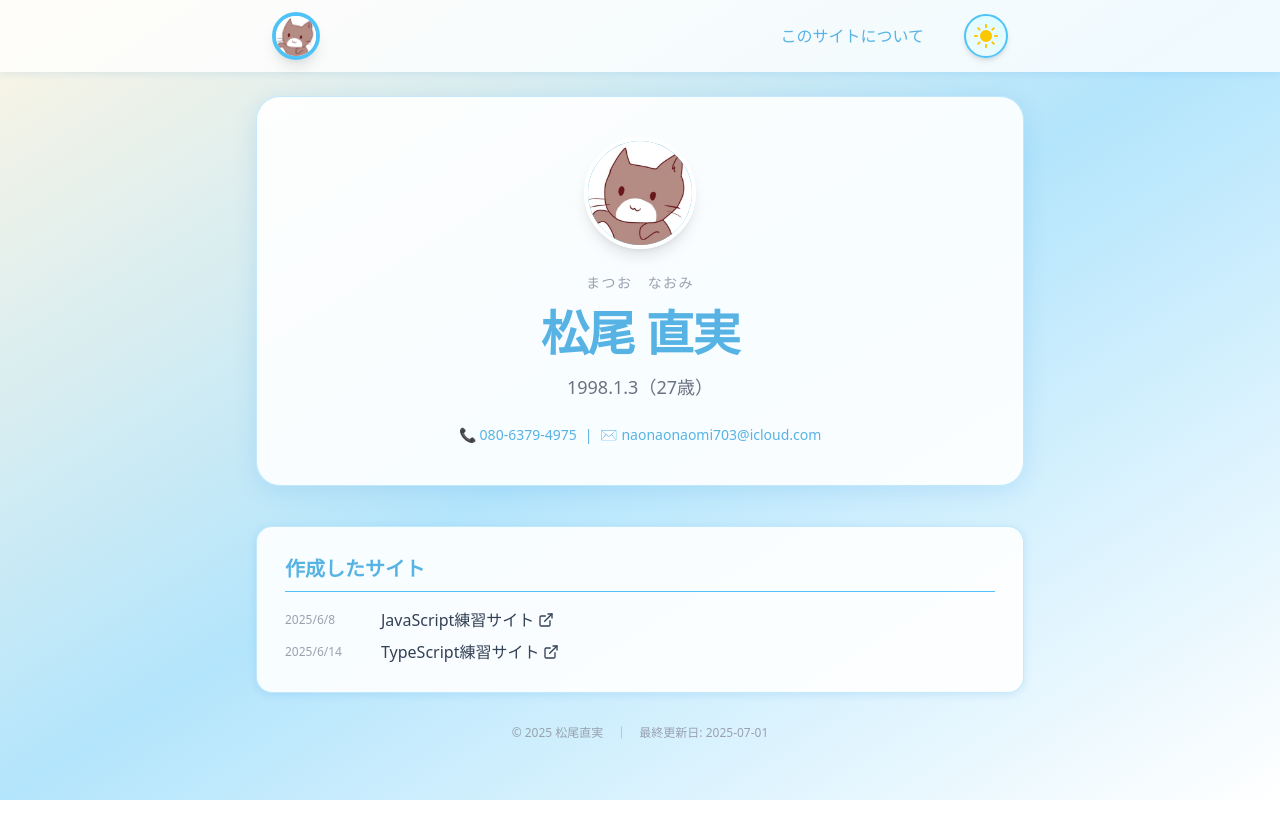
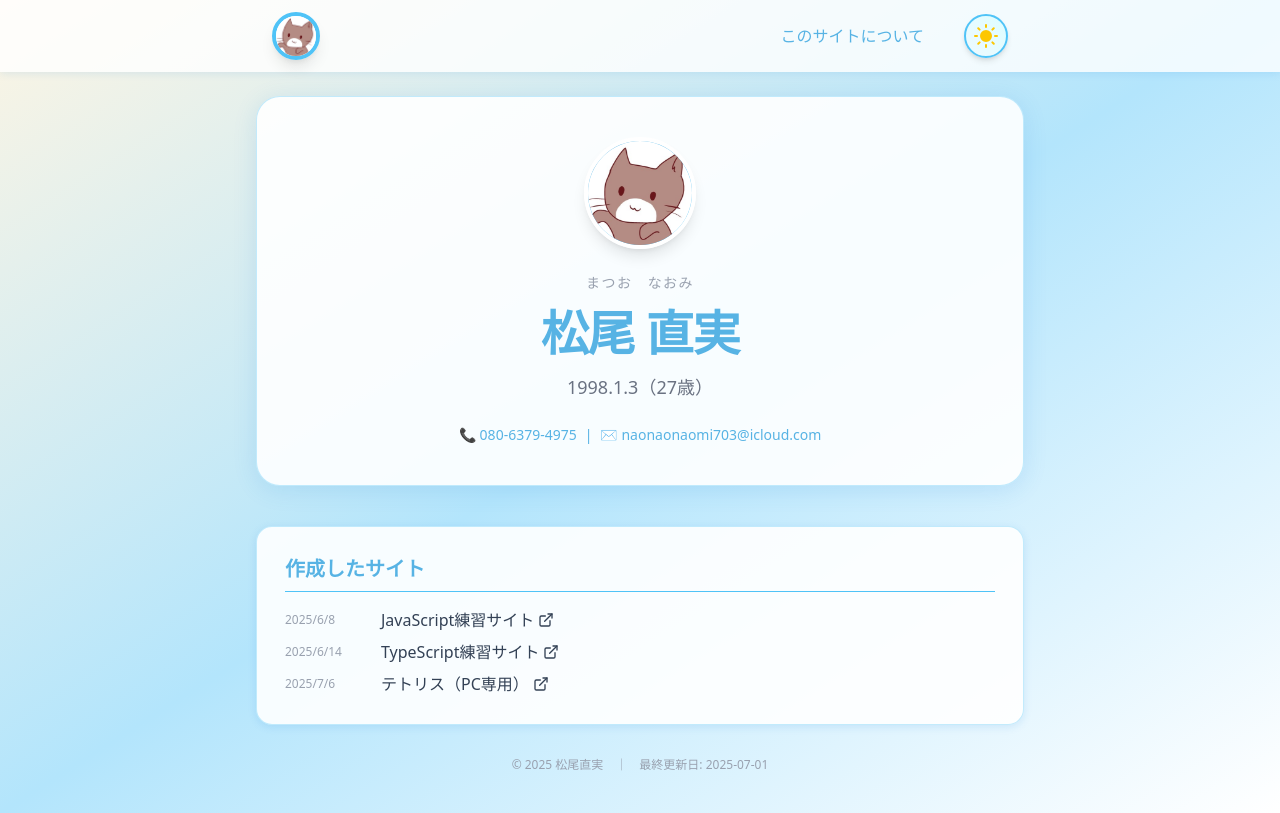
Before and after one commit to naonaonaomi/my-portfolio, a React (Vite) app: page / in a window 1280 px wide. Built offline with nearby package versions, Linux system fonts and the light colour scheme.

Commit message:
プロジェクトにテトリス追加

```diff
--- a/src/components/section/Projects.tsx
+++ b/src/components/section/Projects.tsx
@@ -8,6 +8,7 @@ import { SECTION_STYLES } from '../../constants/styles';
 const projects: Project[] = [
     { year: "2025/6/8", name: "JavaScript練習サイト", link: "https://20250608-js-practice.vercel.app/" },
     { year: "2025/6/14", name: "TypeScript練習サイト", link: "https://20250614-ts-practice.vercel.app/" },
+    { year: "2025/7/6", name: "テトリス（PC専用）", link: "https://20250706-next-js-tetris.vercel.app/" },
 ];
 
 const Projects = () => (
```
